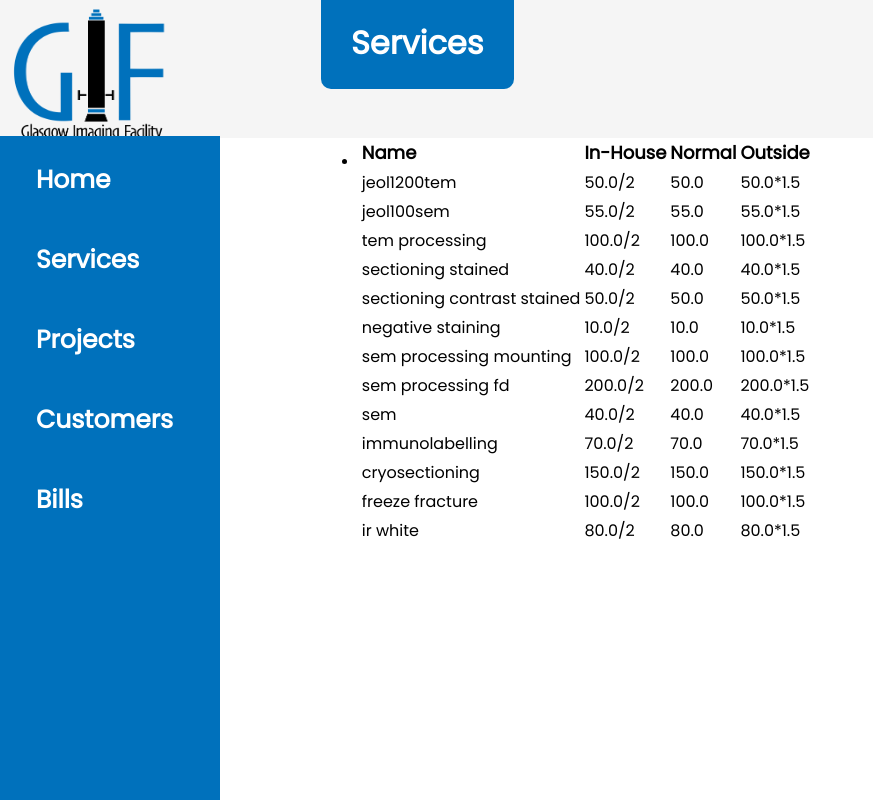
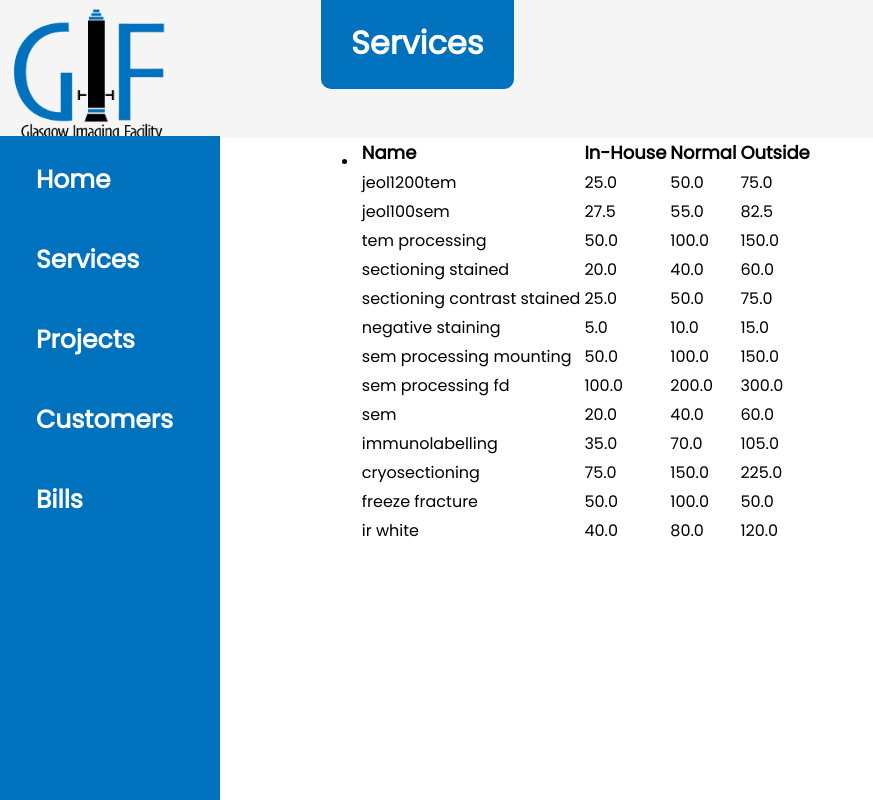
Before and after one commit to CSP5UofG/Imaging-System-App, a Django app: page /imaging_system_app/services/ in a window 1280 px wide. Shown: the whole page, without its empty margins (0-873 px from the left). Run offline with Django 3.2, Linux system fonts and the light colour scheme; data comes from the database, SQL or seed files in the repository.

Commit message:
fix: updated services model
Updated services model, to include all three possible prices. Updated all connected parts in admin.py, forms.py, services.html and sample_data.json. Also added base 'Add new service' functionality

```diff
--- a/imaging_system_app_project/imaging_system_app/admin.py
+++ b/imaging_system_app_project/imaging_system_app/admin.py
@@ -3,7 +3,7 @@ from django.contrib import admin
 from .models import Customer, Worker, Services, Bill, ProjectBillDetails, ProjectBillBridge, Project, WorkerProjectBridge
 
 class ServicesAdmin(admin.ModelAdmin):
-    list_display = ('name', 'price', )
+    list_display = ('name', 'normal_price', 'in_house_price', 'outside_price')
 
 
 admin.site.register(Services, ServicesAdmin)
--- a/imaging_system_app_project/imaging_system_app/forms.py
+++ b/imaging_system_app_project/imaging_system_app/forms.py
@@ -6,11 +6,13 @@ from django.utils import timezone
 class ServicesForm(forms.ModelForm):
     name = forms.CharField(max_length = 100,
                                 help_text = "Name of Service")
-    price = forms.FloatField(help_text = "Price of Service")
+    normal_price = forms.FloatField(help_text = "Price of Service")
+    in_house_price = forms.FloatField(widget=forms.HiddenInput(), required = False)
+    outside_price = forms.FloatField(widget=forms.HiddenInput(), required = False)
 
     class Meta:
         model = Services
-        fields = ('name', 'price', )
+        fields = ('name', 'normal_price', )
 
 
 class CustomerForm(forms.ModelForm):
--- a/imaging_system_app_project/imaging_system_app/models.py
+++ b/imaging_system_app_project/imaging_system_app/models.py
@@ -7,7 +7,9 @@ from django.utils import timezone
 class Services(models.Model):
     service_id = models.AutoField(primary_key = True)
     name = models.CharField(max_length = 100)
-    price = models.FloatField()
+    normal_price = models.FloatField()
+    in_house_price = models.FloatField()
+    outside_price = models.FloatField()
 
     def __str__(self):
         return str(self.service_id) + " - " + str(self.name)
--- a/imaging_system_app_project/imaging_system_app/urls.py
+++ b/imaging_system_app_project/imaging_system_app/urls.py
@@ -11,4 +11,5 @@ urlpatterns = [
     path('bills/', views.bills, name='bills'),
     path('add-customer/', views.addCustomer, name='add-customer'),
     path('edit-customer/', views.editCustomer, name='edit-customer'),
+    path('add-service/', views.addService, name='add-service'),
 ]
--- a/imaging_system_app_project/imaging_system_app/views.py
+++ b/imaging_system_app_project/imaging_system_app/views.py
@@ -4,6 +4,7 @@ from .models import Customer, Worker, Services, Bill, ProjectBillDetails, Projec
 import datetime
 from imaging_system_app.forms import ServicesForm, CustomerForm, WorkerForm, ProjectForm, WorkerProjectBridgeForm, BillForm, ProjectBillDetailsForm, ProjectBillBridgeForm
 from django.urls import reverse
+
 
 
 from django.http import HttpResponse
@@ -23,6 +24,22 @@ def services(request):
     context_dict['services']= services
 
     return render(request, 'imaging_system_app/services.html', context=context_dict)
+
+def addService(request):
+    form = ServicesForm
+    context_dict={'form': form}
+
+    if request.method == 'POST':
+        form = ServicesForm(request.POST)
+
+        if form.is_valid():
+            new_service = form.save(commit = False)
+            new_service.in_house_price = (new_service.normal_price)/2
+            new_service.outside_price = (new_service.normal_price)*1.5
+            new_service.save()
+            return redirect(reverse('imaging_system_app:services'))
+    return render(request, 'imaging_system_app/addServices.html', context=context_dict)
+
 
 def projects(request):
     context_dict={}
--- a/imaging_system_app_project/sample_data.json
+++ b/imaging_system_app_project/sample_data.json
@@ -3,91 +3,117 @@
         "pk": 1,
         "fields": {
             "name": "jeol1200tem",
-            "price": 50.0
+            "normal_price": 50.0,
+			"in_house_price": 25.0,
+			"outside_price": 75.0
         }
     }, {
         "model": "imaging_system_app.services",
         "pk": 2,
         "fields": {
             "name": "jeol100sem",
-            "price": 55.0
+            "normal_price": 55.0,
+			"in_house_price": 27.5,
+			"outside_price": 82.5
         }
     },{
         "model": "imaging_system_app.services",
         "pk": 3,
         "fields": {
             "name": "tem processing",
-            "price": 100.0
+            "normal_price": 100.0,
+			"in_house_price": 50.0 ,
+			"outside_price": 150.0
         }
     },{
         "model": "imaging_system_app.services",
         "pk": 4,
         "fields": {
             "name": "sectioning stained",
-            "price": 40.0
+            "normal_price": 40.0,
+			"in_house_price": 20.0,
+			"outside_price": 60.0
         }
     }, {
         "model": "imaging_system_app.services",
         "pk": 5,
         "fields": {
             "name": "sectioning contrast stained",
-            "price": 50.0
+            "normal_price": 50.0,
+			"in_house_price": 25.0,
+			"outside_price": 75.0
         }
     },{
         "model": "imaging_system_app.services",
         "pk": 6,
         "fields": {
             "name": "negative staining",
-            "price": 10.0
+            "normal_price": 10.0,
+			"in_house_price": 5.0,
+			"outside_price": 15.0
         }
     },{
         "model": "imaging_system_app.services",
         "pk": 7,
         "fields": {
             "name": "sem processing mounting",
-            "price": 100.0
+            "normal_price": 100.0,
+			"in_house_price": 50.0,
+			"outside_price": 150.0
         }
     },{
         "model": "imaging_system_app.services",
         "pk": 8,
         "fields": {
             "name": "sem processing fd",
-            "price": 200.0
+            "normal_price": 200.0,
+			"in_house_price": 100.0,
+			"outside_price": 300.0
         }
     },{
         "model": "imaging_system_app.services",
         "pk": 9,
         "fields": {
             "name": "sem",
-            "price": 40.0
+            "normal_price": 40.0,
+			"in_house_price": 20.0,
+			"outside_price": 60.0
         }
     },{
         "model": "imaging_system_app.services",
         "pk": 11,
         "fields": {
             "name": "immunolabelling",
-            "price": 70.0
+            "normal_price": 70.0,
+			"in_house_price": 35.0,
+			"outside_price": 105.0
         }
     },{
         "model": "imaging_system_app.services",
         "pk": 12,
         "fields": {
             "name": "cryosectioning",
-            "price": 150
+            "normal_price": 150,
+			"in_house_price": 75.0,
+			"outside_price": 225.0
         }
     },{
         "model": "imaging_system_app.services",
         "pk": 13,
         "fields": {
             "name": "freeze fracture",
-            "price": 100.0
+            "normal_price": 100.0,
+			"in_house_price": 50.0,
+			"outside_price": 50.0
         }
     },{
         "model": "imaging_system_app.services",
         "pk": 14,
         "fields": {
             "name": "ir white",
-            "price": 80.0
+            "normal_price": 80.0,
+			"in_house_price": 40.0,
+			"outside_price": 120.0
         }
     },{
         "model": "imaging_system_app.customer",
--- a/imaging_system_app_project/templates/imaging_system_app/services.html
+++ b/imaging_system_app_project/templates/imaging_system_app/services.html
@@ -29,9 +29,9 @@
 					{% for s in services %}
 						<tr>
 							<td>{{ s.name }}</td>
-							<td>{{ s.price }}/2</td>
-							<td>{{ s.price }}</td>
-							<td>{{ s.price }}*1.5</td>
+							<td>{{ s.in_house_price }}</td>
+							<td>{{ s.normal_price }}</td>
+							<td>{{ s.outside_price }}</td>
 						</tr>
 					{% endfor %}
 				</table>
```
Also changed, not shown: imaging_system_app_project/templates/imaging_system_app/addServices.html (added, +43 -0 lines), imaging_system_app_project/imaging_system_app/migrations/0001_initial.py (deleted).
